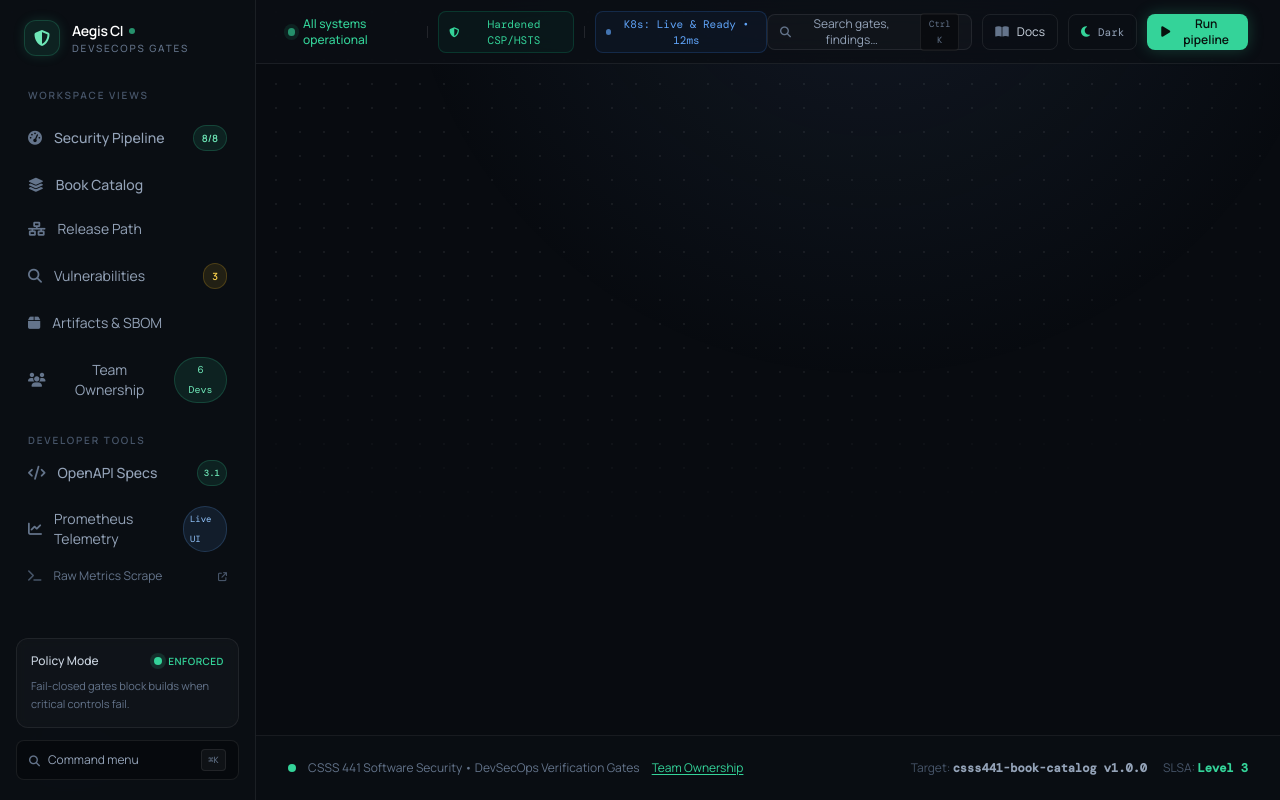
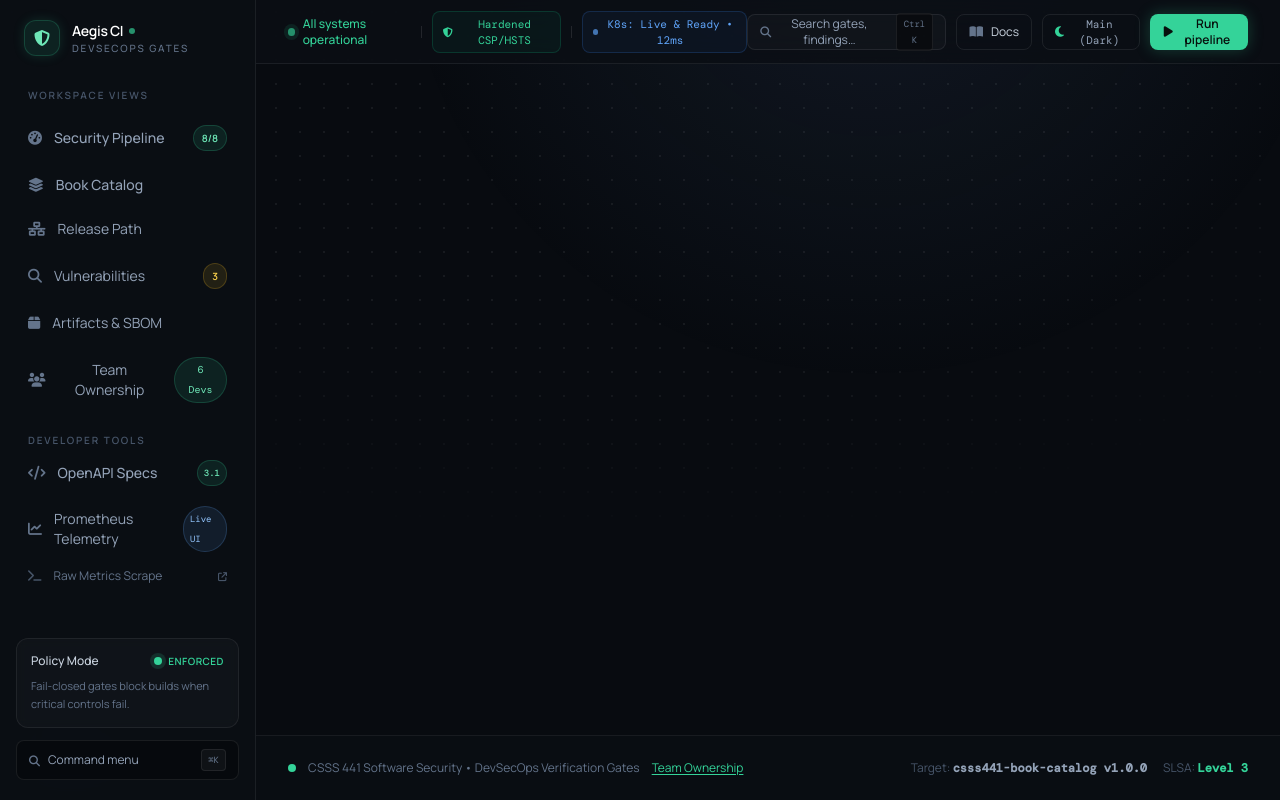
Before and after one commit to StephDuah69/csss441-devsecops-gates, a Python web app: template app/templates/base.html in a window 1280 px wide. Run offline with Jinja, Linux system fonts and the light colour scheme; the template is opened without the code that fills it, so the values that code supplies are empty; some libraries are stand-ins or nearby versions.

Commit message:
feat(ui): ensure cyber obsidian dark theme is the default main theme

```diff
--- a/app/templates/base.html
+++ b/app/templates/base.html
@@ -957,9 +957,9 @@
         </a>
 
         <!-- Background Theme Option Toggle: Main (Dark) <-> White Option -->
-        <button id="theme-toggle-btn" onclick="toggleThemeMode()" class="flex h-9 items-center gap-2 rounded-lg border border-white/[.08] px-3 text-xs text-slate-400 hover:border-white/[.2] hover:text-white transition" title="Switch Theme: Main (Obsidian Dark) / White Mode (Press B)">
+        <button id="theme-toggle-btn" onclick="toggleThemeMode()" class="flex h-9 items-center gap-2 rounded-lg border border-white/[.08] px-3 text-xs text-slate-400 hover:border-white/[.2] hover:text-white transition" title="Switch Theme: Main (Obsidian Dark) / White Option (Press B)">
           <i class="fa-solid fa-moon text-xs text-emerald-400" id="theme-toggle-icon"></i>
-          <span id="theme-toggle-text" class="hidden sm:inline font-mono text-[11px]">Dark</span>
+          <span id="theme-toggle-text" class="hidden sm:inline font-mono text-[11px]">Main (Dark)</span>
         </button>
 
         <!-- Trigger Pipeline Run Button (Figma feature) -->
@@ -1038,8 +1038,8 @@
           <kbd class="rounded border border-white/[.1] bg-white/[.04] px-2 py-0.5 text-[10px] font-mono text-emerald-400">O</kbd>
         </div>
         <div class="flex items-center justify-between py-1.5 border-b border-white/[.04]">
-          <span class="text-slate-300">Toggle Auditor Projector Mode</span>
-          <kbd class="rounded border border-white/[.1] bg-white/[.04] px-2 py-0.5 text-[10px] font-mono text-emerald-400">A</kbd>
+          <span class="text-slate-300">Toggle Background (Main Dark ↔ White Option)</span>
+          <kbd class="rounded border border-white/[.1] bg-white/[.04] px-2 py-0.5 text-[10px] font-mono text-emerald-400">B</kbd>
         </div>
         <div class="flex items-center justify-between py-1.5 border-b border-white/[.04]">
           <span class="text-slate-300">Jump to Book Catalog</span>
@@ -1803,12 +1803,21 @@
     function syncThemeUI(isWhite) {
       const icon = document.getElementById('theme-toggle-icon');
       const text = document.getElementById('theme-toggle-text');
+      const btn = document.getElementById('theme-toggle-btn');
       if (isWhite) {
         if (icon) icon.className = 'fa-solid fa-sun text-amber-500 text-xs';
-        if (text) text.textContent = 'White';
+        if (text) text.textContent = 'White Option';
+        if (btn) {
+          btn.title = 'Switch to Main Theme: Cyber Obsidian Dark (Press B)';
+          btn.setAttribute('aria-label', 'Switch to Main Theme: Cyber Obsidian Dark');
+        }
       } else {
         if (icon) icon.className = 'fa-solid fa-moon text-emerald-400 text-xs';
-        if (text) text.textContent = 'Dark';
+        if (text) text.textContent = 'Main (Dark)';
+        if (btn) {
+          btn.title = 'Switch to White Background Option (Press B)';
+          btn.setAttribute('aria-label', 'Switch to White Background Option');
+        }
       }
     }
 
@@ -1816,7 +1825,7 @@
       const isWhite = document.documentElement.classList.toggle('theme-white');
       syncThemeUI(isWhite);
       if (isWhite) {
-        showToast('White Background Theme Enabled', 'amber');
+        showToast('White Background Option Enabled', 'amber');
         try { localStorage.setItem('aegis_theme_mode', 'white'); } catch(e) {}
       } else {
         showToast('Main Obsidian Dark Theme Restored', 'emerald');
@@ -1826,9 +1835,17 @@
     window.toggleThemeMode = toggleThemeMode;
     window.toggleAuditorMode = toggleThemeMode; // Alias for backward compatibility
 
+    // Ensure Cyber Obsidian Dark is the flagship Main Theme by default
     try {
-      if (localStorage.getItem('aegis_theme_mode') === 'white' || localStorage.getItem('aegis_auditor_mode') === 'true') {
+      localStorage.removeItem('aegis_auditor_mode');
+      if (localStorage.getItem('aegis_main_theme_v2') !== 'set') {
+        localStorage.setItem('aegis_main_theme_v2', 'set');
+        localStorage.setItem('aegis_theme_mode', 'main');
+        document.documentElement.classList.remove('theme-white');
+      } else if (localStorage.getItem('aegis_theme_mode') === 'white') {
         document.documentElement.classList.add('theme-white');
+      } else {
+        document.documentElement.classList.remove('theme-white');
       }
     } catch(e) {}
 
```
